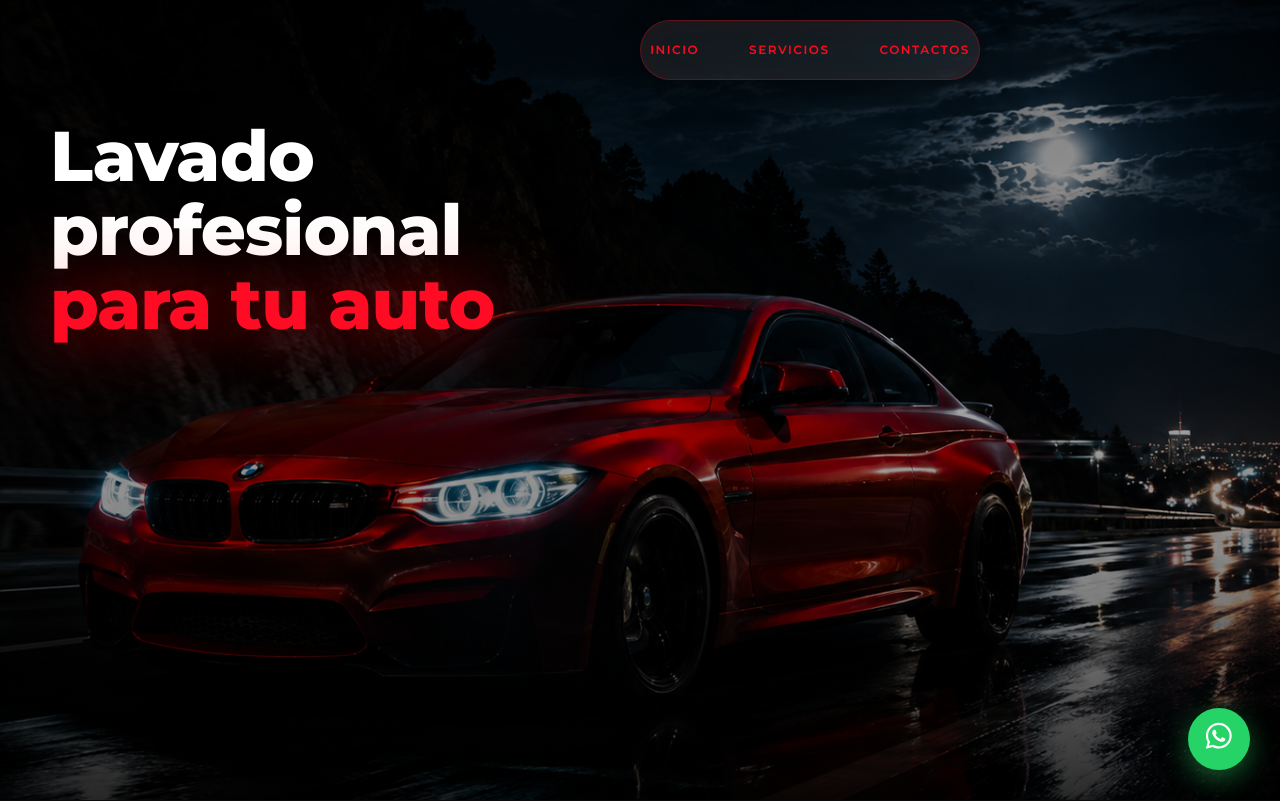
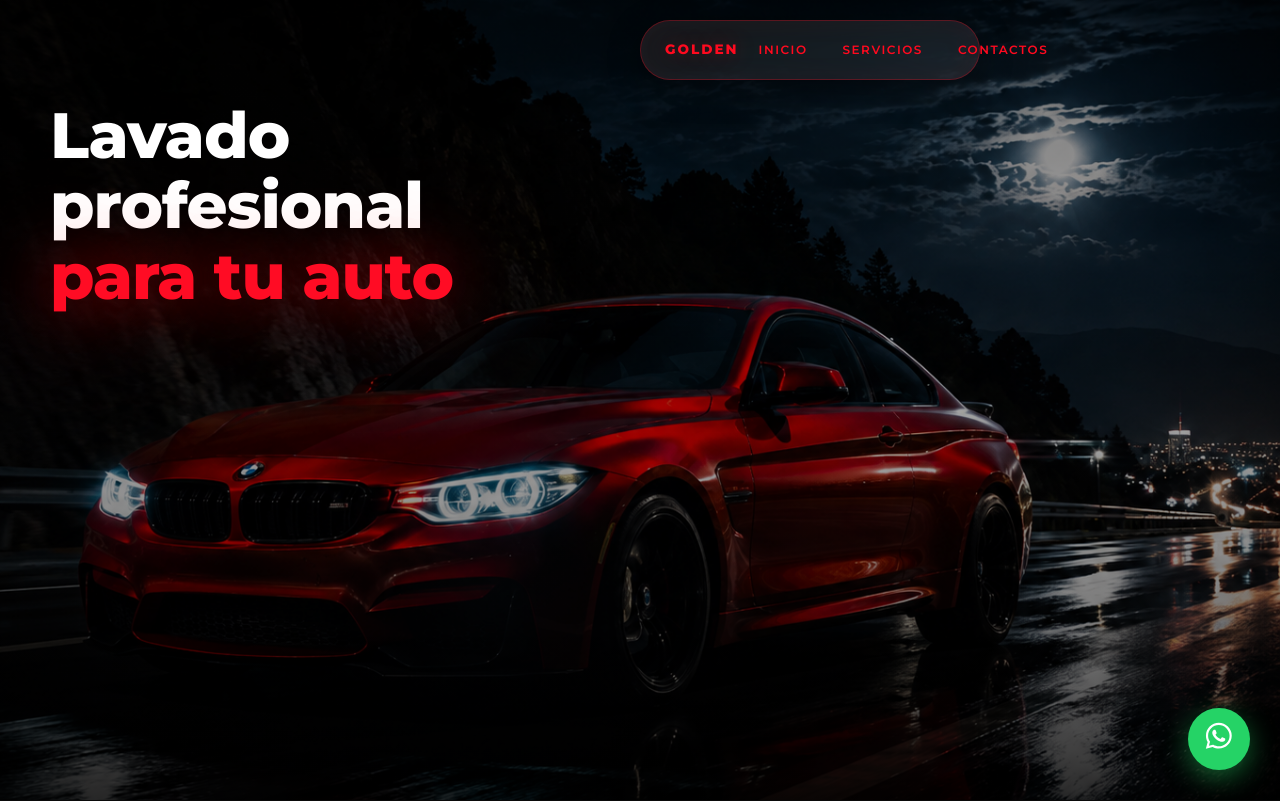
Before and after one commit to PACZKONATASHA/golden.detailing, a React (Vite) app: page / in a window 1280 px wide. Shown: the top 801 px of the page. Built offline with nearby package versions, Linux system fonts and the light colour scheme.

Commit message:
Agregar logo Golden al navbar y repositionar título para evitar superposición

```diff
--- a/src/components/Hero.css
+++ b/src/components/Hero.css
@@ -54,17 +54,34 @@
   padding: 0 24px;
 }
 
+.logo {
+  font-size: 0.85rem;
+  font-weight: 800;
+  text-transform: uppercase;
+  color: var(--rojo);
+  letter-spacing: 2px;
+  margin-right: auto;
+  text-shadow: 0 0 20px var(--rojo-glow);
+  transition: all 0.3s ease;
+}
+
+.logo:hover {
+  text-shadow: 0 0 30px var(--rojo-brillo);
+  letter-spacing: 3px;
+}
+
 .nav-inner {
   display: flex;
-  justify-content: center;
+  justify-content: space-between;
   align-items: center;
   width: 100%;
   height: 100%;
+  gap: 20px;
 }
 
 .nav-links {
   display: flex;
-  gap: 50px;
+  gap: 35px;
   list-style: none;
   margin: 0;
   padding: 0;
@@ -181,9 +198,9 @@
   z-index: 2;
   max-width: 1300px;
   margin: 0 auto;
-  padding: 80px 50px 140px;
+  padding: 20px 50px 140px;
   width: 100%;
-  padding-top: 120px;
+  padding-top: 100px;
 }
 
 .hero-text {
@@ -195,8 +212,8 @@
 
 .hero-title {
   font-family: 'Montserrat', sans-serif;
-  font-size: clamp(2.6rem, 5.5vw, 4.8rem);
-  line-height: 1.05;
+  font-size: clamp(2.2rem, 5vw, 4.2rem);
+  line-height: 1.1;
   color: #fff;
   letter-spacing: -1px;
   text-transform: none;
@@ -229,7 +246,7 @@
 @media (max-width: 768px) {
   .navbar {
     width: auto;
-    padding: 12px 20px;
+    padding: 12px 16px;
     border-radius: 50px;
     top: 12px;
     left: 50%;
@@ -238,7 +255,12 @@
 
   .nav-inner {
     justify-content: space-between;
-    gap: 30px;
+    gap: 15px;
+  }
+
+  .logo {
+    font-size: 0.7rem;
+    margin-right: 0;
   }
 
   .nav-links {
@@ -254,9 +276,9 @@
   }
 
   .hero-content {
-    padding: 80px 24px 80px;
+    padding: 20px 24px 80px;
     align-items: flex-start;
-    padding-top: 100px;
+    padding-top: 80px;
   }
 
   .hero-text {
@@ -264,7 +286,7 @@
   }
 
   .hero-title {
-    font-size: clamp(2rem, 8vw, 2.8rem);
+    font-size: clamp(1.8rem, 7vw, 2.6rem);
   }
 
   .hero-bg img {
--- a/src/components/Hero.jsx
+++ b/src/components/Hero.jsx
@@ -25,6 +25,7 @@ const Hero = () => {
         transition={{ duration: 0.8, ease: 'easeOut' }}
       >
         <div className="nav-inner">
+          <span className="logo">Golden</span>
           <ul className="nav-links">
             <li><a href="#inicio">Inicio</a></li>
             <li><a href="#services">Servicios</a></li>
```
